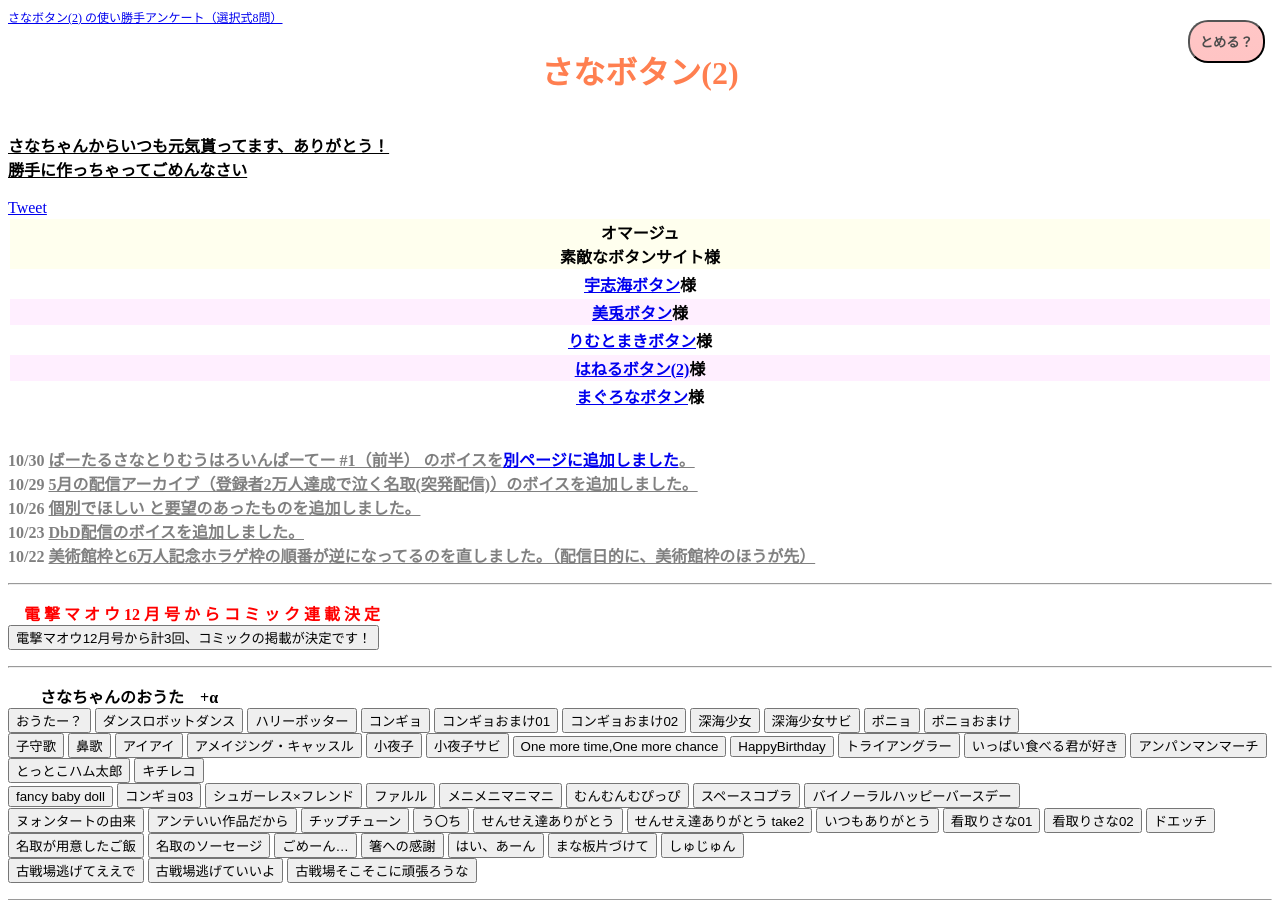
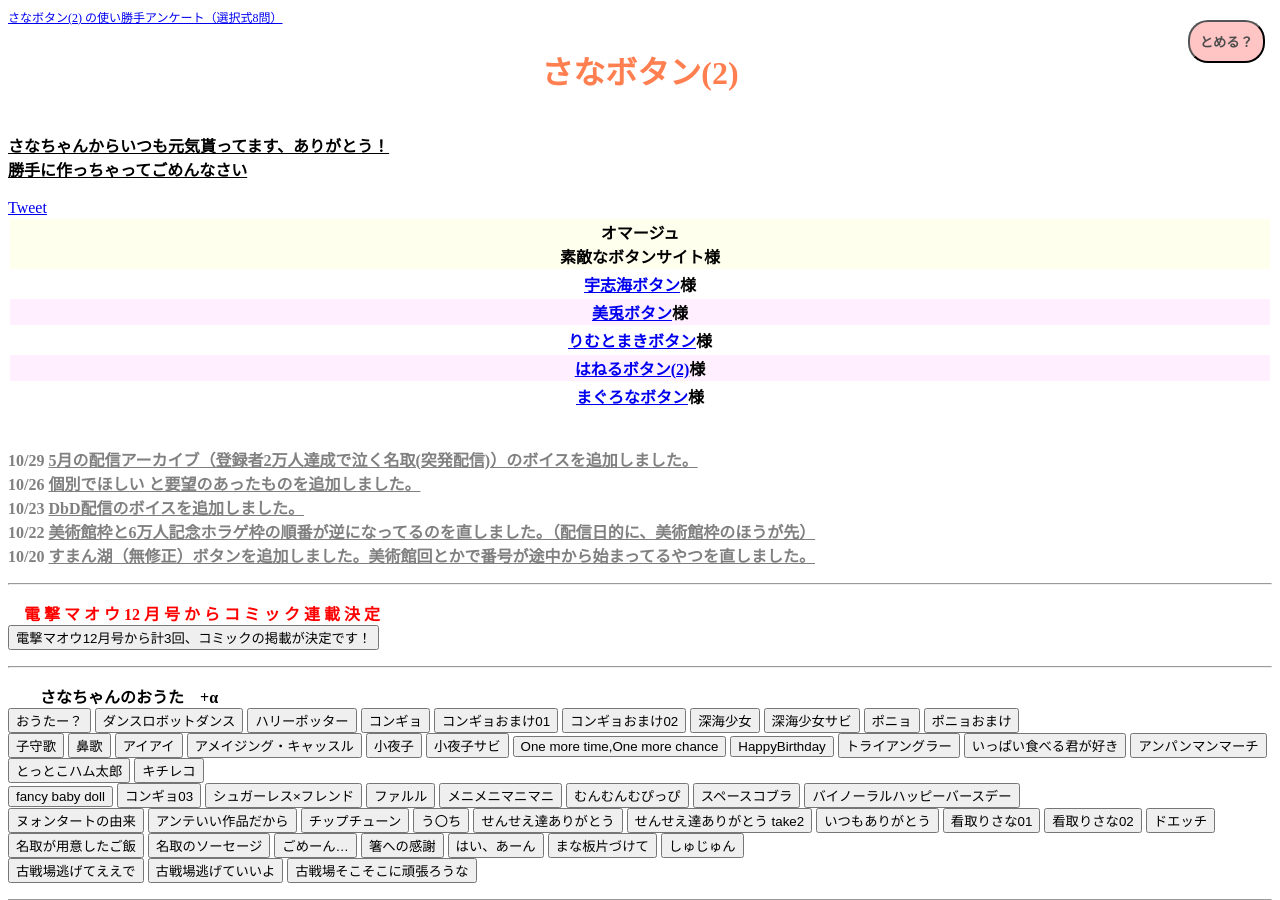
Before and after one commit to sanabutton/sanabutton.github.io, a Jekyll site: the page built from index.html, in a window 1280 px wide and 900 px high. Built offline with Jekyll 4.4.1, drawn with Linux system fonts in a browser that asks for light colours; comment, search, counter and statistics services are not loaded.

Commit message:
おだのぶボタンへのリンクを削除
たかさき咲ちゃんのおｋがでてから。

```diff
--- a/_includes/update-log.html
+++ b/_includes/update-log.html
@@ -1,6 +1,4 @@
 <span class="add-num"><br>
-	<b>10/30 <u>ばーたるさなとりむうはろいんぱーてー #1（前半） のボイスを<a href="/odanobu/">別ページに追加しました</a>。 </u></b>
-	<br>
 	<b>10/29 <u>5月の配信アーカイブ（登録者2万人達成で泣く名取(突発配信)）のボイスを追加しました。</u></b>
 	<br>
 	<b>10/26 <u>個別でほしい と要望のあったものを追加しました。</u></b>
@@ -9,4 +7,6 @@
 	<br>
 	<b>10/22 <u>美術館枠と6万人記念ホラゲ枠の順番が逆になってるのを直しました。（配信日的に、美術館枠のほうが先）</u></b>
 	<br>
+	<b>10/20 <u>すまん湖（無修正）ボタンを追加しました。美術館回とかで番号が途中から始まってるやつを直しました。</u></b>
+  <br>
 </span>
```
